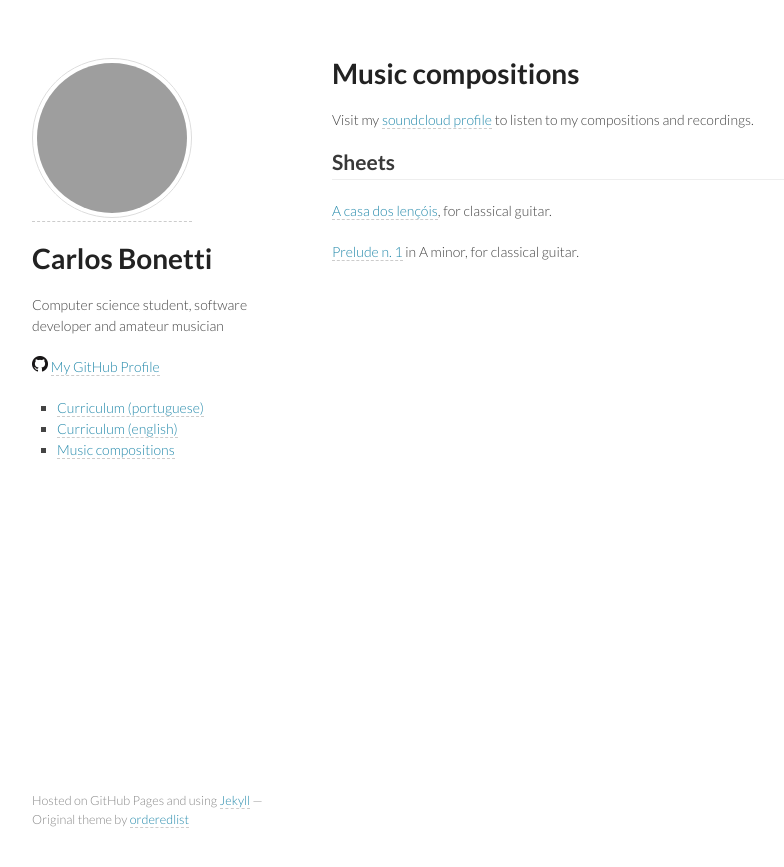
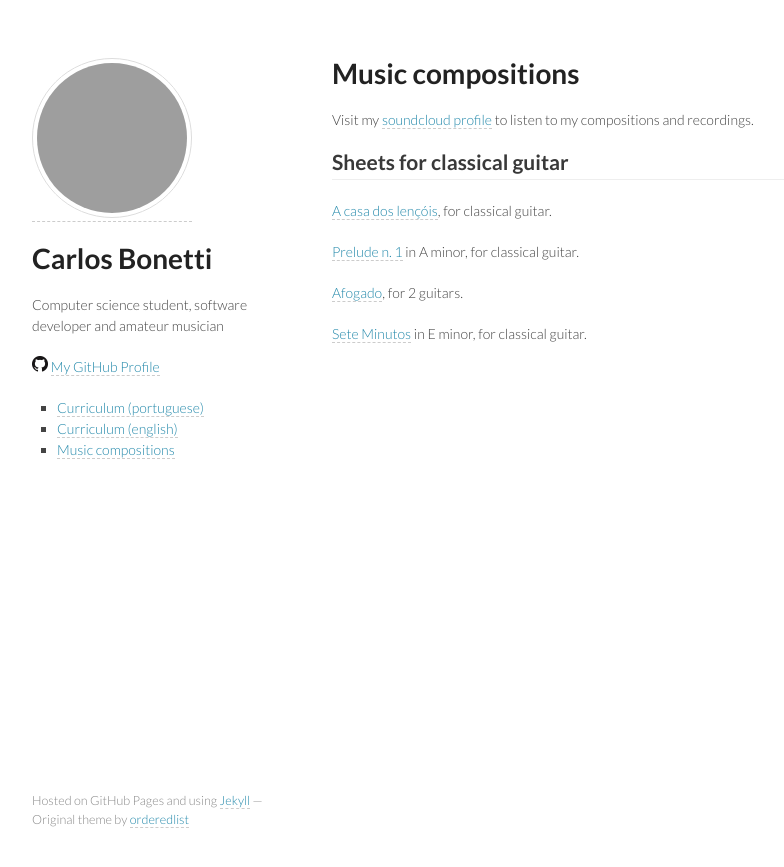
Before and after one commit to CarlosBonetti/carlosbonetti.github.io, a Jekyll site: the page built from music.md, in a window 1280 px wide. Shown: the top 867 px of the page, without its empty margins (163-947 px from the left). Built offline with Jekyll 4.4.1, drawn with Linux system fonts in a browser that asks for light colours; grey boxes are pictures that could not be loaded.

Commit message:
Added 'Afogado' and 'Sete Minutos' music compositions and sheets in PDF

```diff
--- a/music.md
+++ b/music.md
@@ -7,8 +7,12 @@ title: Music Compositions | Carlos Bonetti
 
 Visit my [soundcloud profile](https://soundcloud.com/carlosbonetti) to listen to my compositions and recordings.
 
-## Sheets
+## Sheets for classical guitar
 
 [A casa dos lençóis](music/a-casa-dos-lencois.pdf), for classical guitar.
 
 [Prelude n. 1](music/prelude-n-1.pdf) in A minor, for classical guitar.
+
+[Afogado](music/afogado.pdf), for 2 guitars.
+
+[Sete Minutos](music/sete-minutos.pdf) in E minor, for classical guitar.
```
Also changed, not shown: 2 other files.
